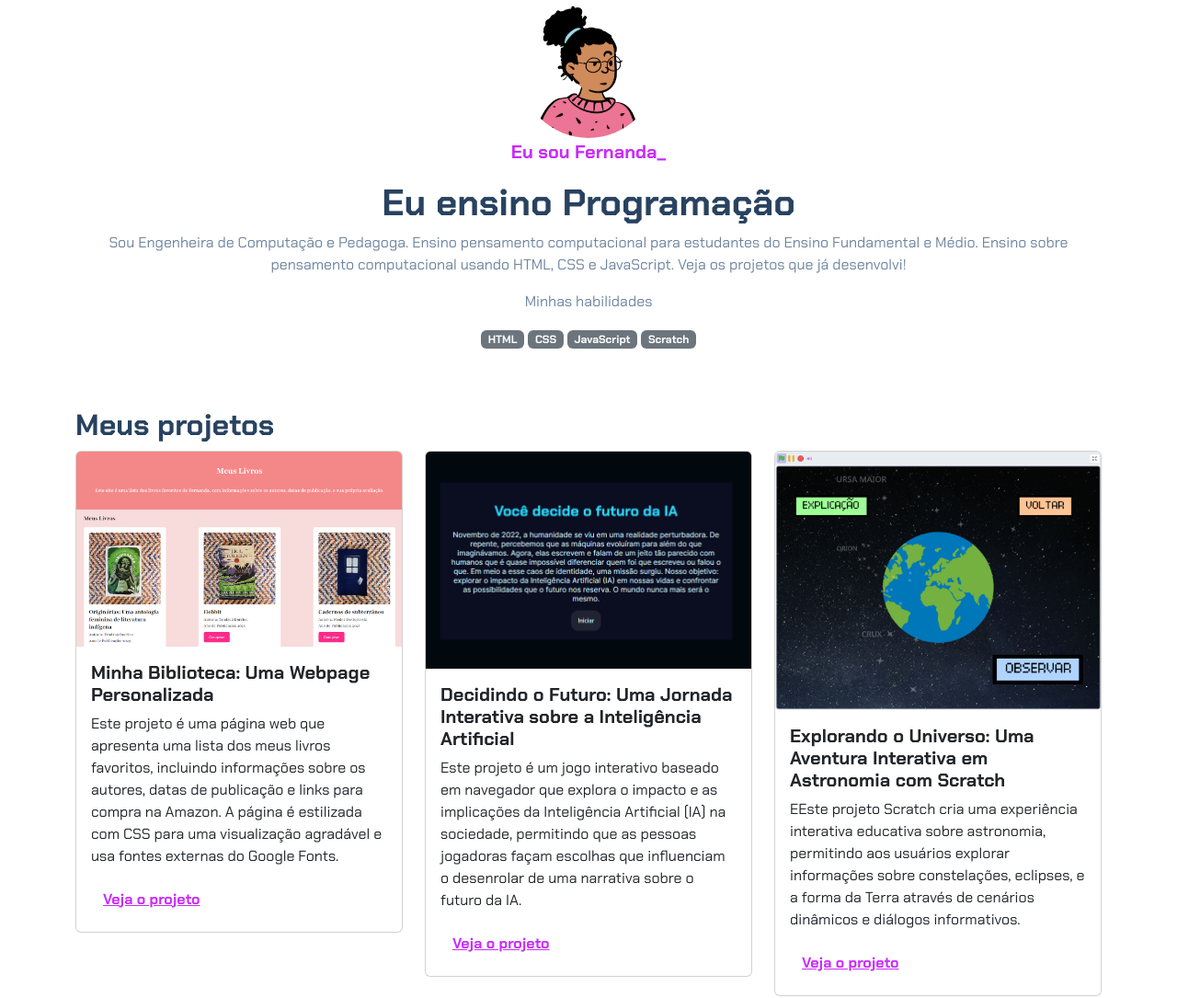
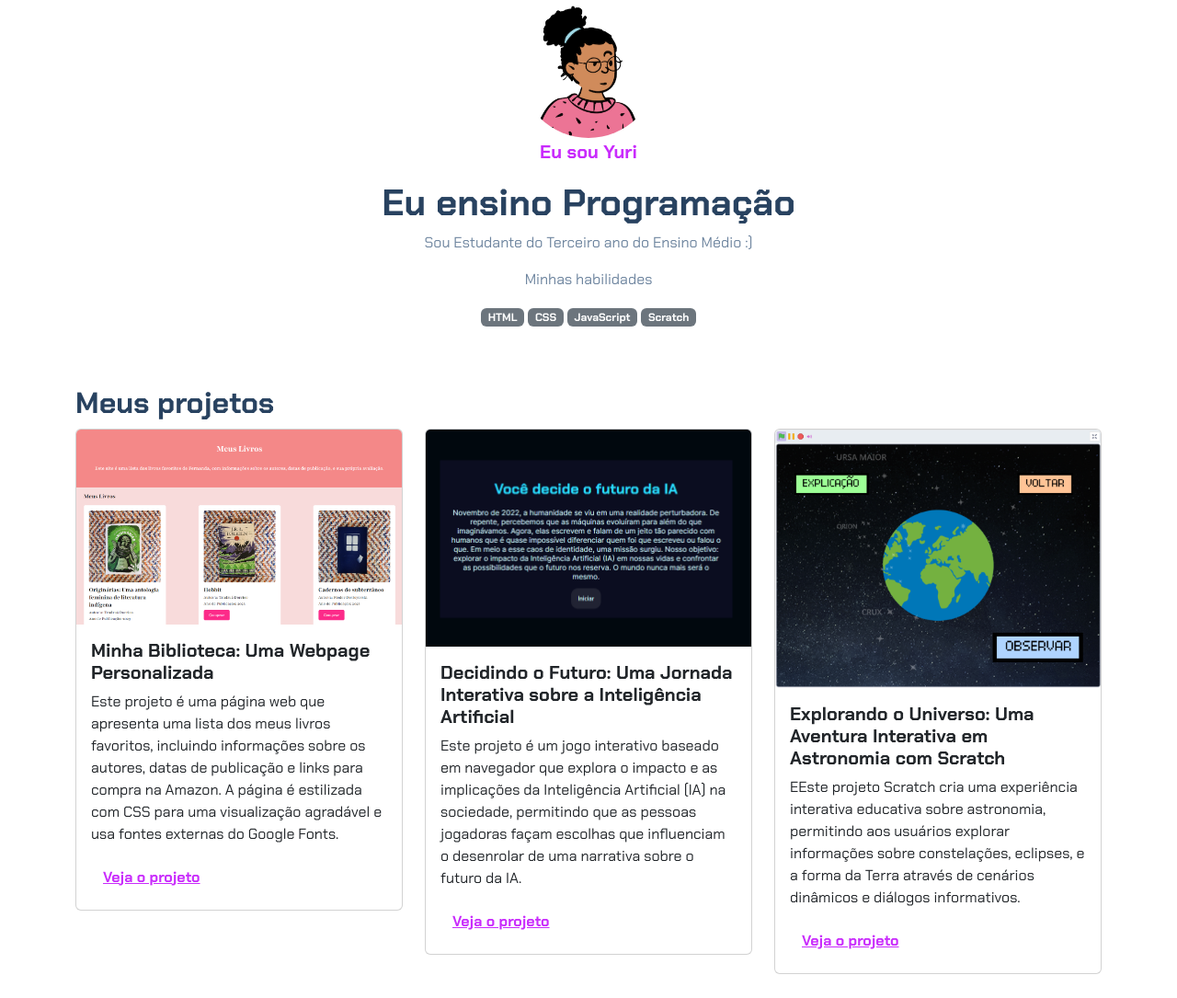
Before and after one commit to buuttk2k5/portifolio-de-projetos-do-yuri, a plain HTML site: page index.html in a window 1280 px wide. Shown: the top 1085 px of the page at 92% size. Drawn offline with nearby package versions, Linux system fonts and the light colour scheme.

Commit message:
Update index.html

```diff
--- a/index.html
+++ b/index.html
@@ -12,13 +12,11 @@
 
 <body>
     <header class="container text-center">
-        <img src="img/avatar-perfil.png" alt="avatar da Fernanda" class="rounded-circle" width="150" height="150"
+        <img src="img/avatar-perfil.png" alt="avatar do Yuri" class="rounded-circle" width="150" height="150"
             srcset="">
-        <p class="lead">Eu sou Fernanda_</p>
+        <p class="lead">Eu sou Yuri</p>
         <h1>Eu ensino Programação</h1>
-        <p>Sou Engenheira de Computação e Pedagoga. Ensino pensamento computacional para estudantes do Ensino
-            Fundamental e Médio. Ensino sobre pensamento computacional usando HTML, CSS e JavaScript. Veja os projetos
-            que já desenvolvi!</p>
+        <p>Sou Estudante do Terceiro ano do Ensino Médio :)</p>
         <p>Minhas habilidades</p>
         <div>
             <p class="badge bg-secondary">HTML</p>
```
